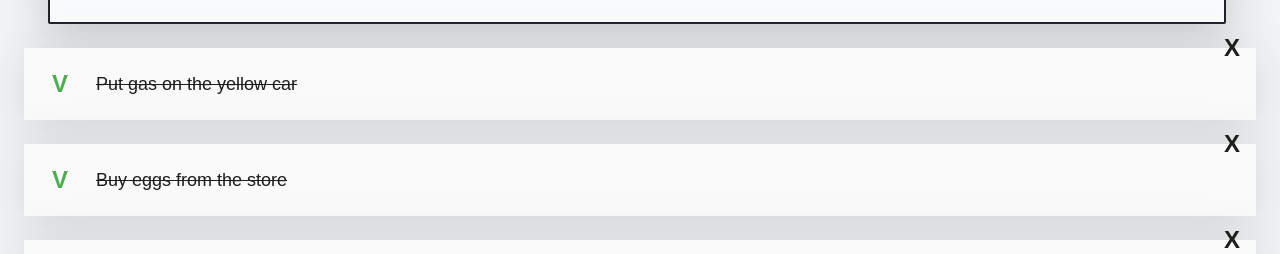
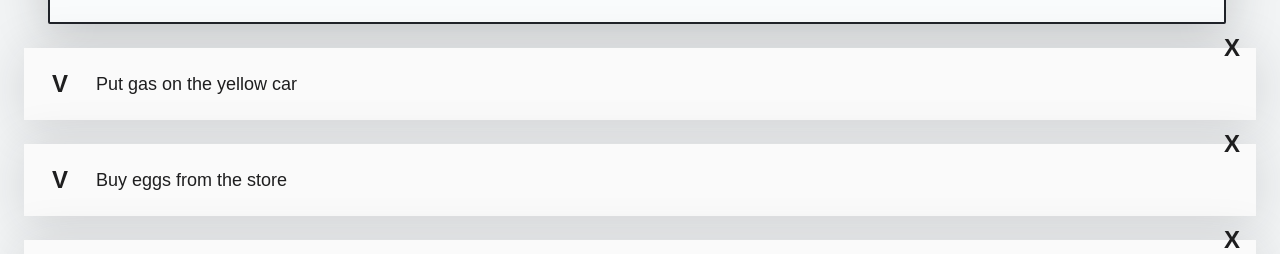
Before and after one commit to endiba360/todo-machine, a React (Create React App) app: page / in a window 1280 px wide. Shown: the part 170-424 px from the top of the page. Built offline with nearby package versions, Linux system fonts and the light colour scheme.

Commit message:
feat: Add dynamic styles to TodoItem component

```diff
--- a/src/TodoItem.js
+++ b/src/TodoItem.js
@@ -3,9 +3,11 @@ import "./TodoItem.css";
 function TodoItem({ text, completed }) {
   return (
     <li className="TodoItem">
-      <span className="Icon Icon-check Icon-check--active">V {completed}</span>
-      <p className="TodoItem-p TodoItem-p--complete">{text}</p>
-      <span className="Icon Icon-delete">X</span>
+      <span className={`Icon Icon-check ${completed && "Icon-check--active"}`}>
+        V {completed}
+      </span>
+      <p className={`TodoItem-p ${completed && "TodoItem-p--complete"}`}>{text}</p>
+      <span className={`Icon Icon-delete`}>X</span>
     </li>
   );
 }
```
